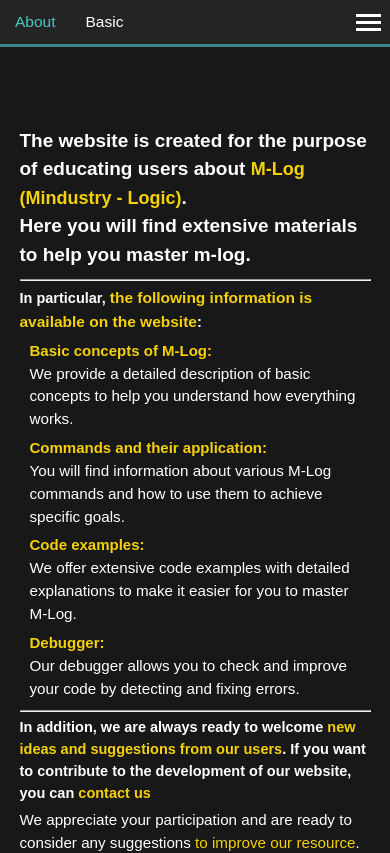
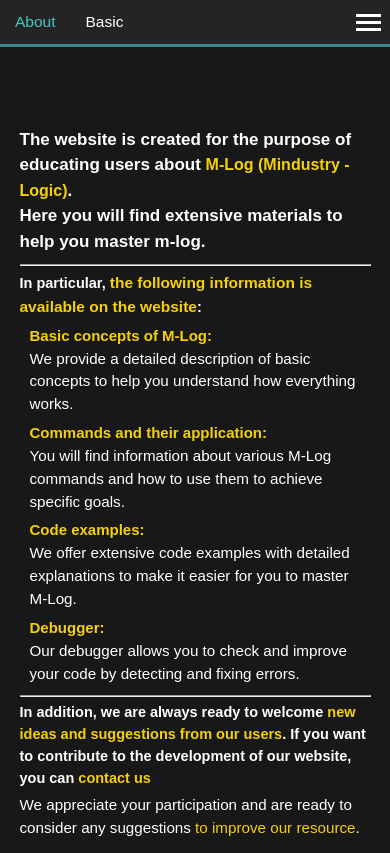
Before and after one commit to TyT-xexebe/mlog-learn-vue, a Vue app: page /#/about in a window 390 px wide. Shown: the top 853 px of the page. Built offline with nearby package versions, Linux system fonts and the light colour scheme.

Commit message:
fixed menu button size

```diff
--- a/src/components/nav-bar.vue
+++ b/src/components/nav-bar.vue
@@ -81,16 +81,17 @@ export default {
       cursor: pointer;
       padding: 9px;
       display: none;
-        .menu-btn {
-        transition: 0.3s;
-        background-color: rgb(255, 255, 255);
-        &:hover {
+      &:hover {
+        .menu-btn{
           background-color: #45c9c4;
           &::before,
           &::after {
             background-color: #45c9c4;
-          }
+          }}
         }
+        .menu-btn {
+        transition: 0.3s;
+        background-color: rgb(255, 255, 255);
         height: 3px;
         width: 25px;
         position: relative;
--- a/src/views/About.vue
+++ b/src/views/About.vue
@@ -67,10 +67,10 @@ export default {
       h2 {
         @media (max-width: 900px){
           font-weight: 600;
-          font-size: 19px;
+          font-size: 17px;
           padding-bottom: 5px;
           span.bolt {
-            font-size: 18px;
+            font-size: 16px;
             font-weight: 700;
           }
         }
```
